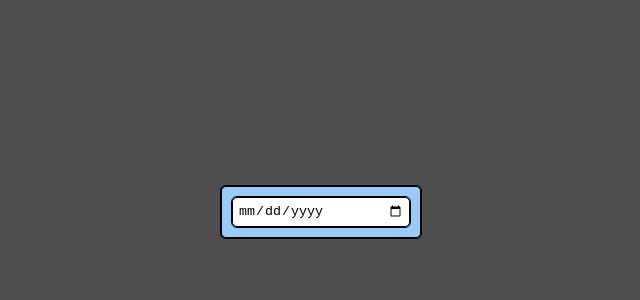
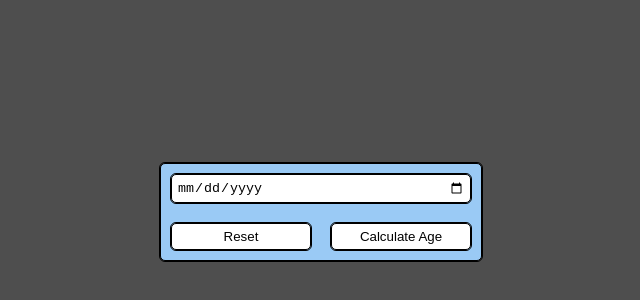
Before and after one commit to HackRoot1/JS-Projects, a plain HTML site: page AgeCalculator/index.html in a window 1280 px wide. Shown: the part 178-478 px from the top of the page, without its empty margins (319-959 px from the left). Drawn offline with Linux system fonts and the light colour scheme.

Commit message:
reset and calculate age buttons added

```diff
--- a/AgeCalculator/index.html
+++ b/AgeCalculator/index.html
@@ -9,8 +9,14 @@
 <body>
 
     <div class="container">
-        <form>
-            <input type="date" id="age-cal-form" placeholder="Enter Your Age">
+        <form id="age-cal-form">
+            <div>
+                <input type="date" id = "birth-date-value" placeholder="Enter Your Age">
+            </div>
+            <div>
+                <input type="reset" id = "reset-display" value="Reset">
+                <input type="submit" value="Calculate Age">
+            </div>
         </form>
 
         <div id ="result"></div>
--- a/AgeCalculator/index.js
+++ b/AgeCalculator/index.js
@@ -1,6 +1,8 @@
 // Function to calculate age
-function calculateAge() {
-    var dob = document.getElementById('age-cal-form').value;
+function calculateAge(e) {
+
+    e.preventDefault();
+    var dob = document.getElementById('birth-date-value').value;
     var dobDate = new Date(dob);
 
     var today = new Date();
@@ -27,4 +29,8 @@ function calculateAge() {
 }
 
 // Event listener for form submission
-document.getElementById('age-cal-form').addEventListener('change', calculateAge);
+document.getElementById('age-cal-form').addEventListener('submit', calculateAge);
+
+document.getElementById('reset-display').addEventListener('click', function() {
+    document.getElementById("result").innerHTML = "";
+});
--- a/AgeCalculator/style.css
+++ b/AgeCalculator/style.css
@@ -27,7 +27,16 @@ form{
     outline: 1px solid #000000;
     border-radius: 5px;
     padding: 10px;
-    width: 200px;
+    width: auto;
+    display: flex;
+    flex-direction: column;
+    gap: 20px;
+}
+
+form > div {
+    width: clamp(200px, 300px, 500px);
+    display: flex;
+    gap: 20px;
 }
 
 form input{
```
Also changed, not shown: 1 other file.
